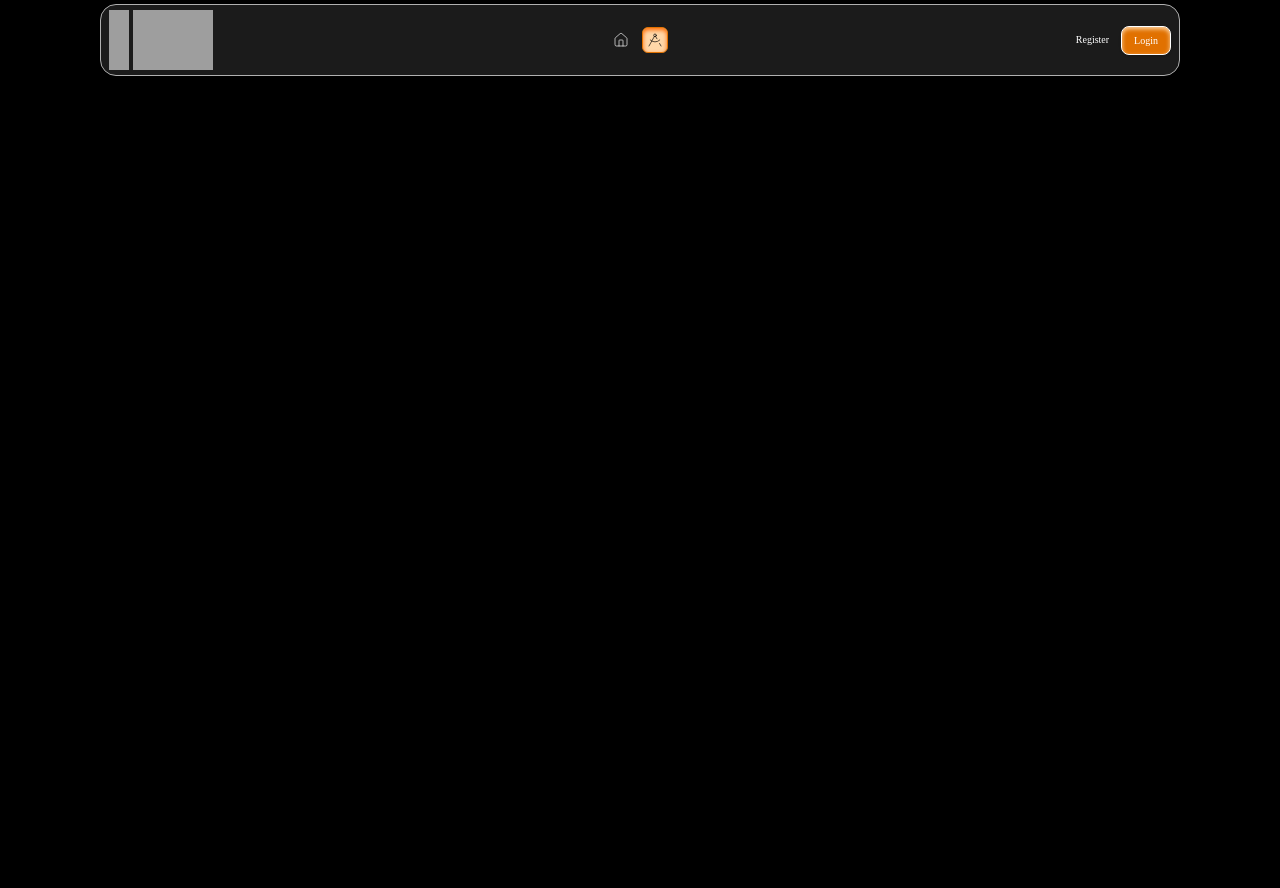
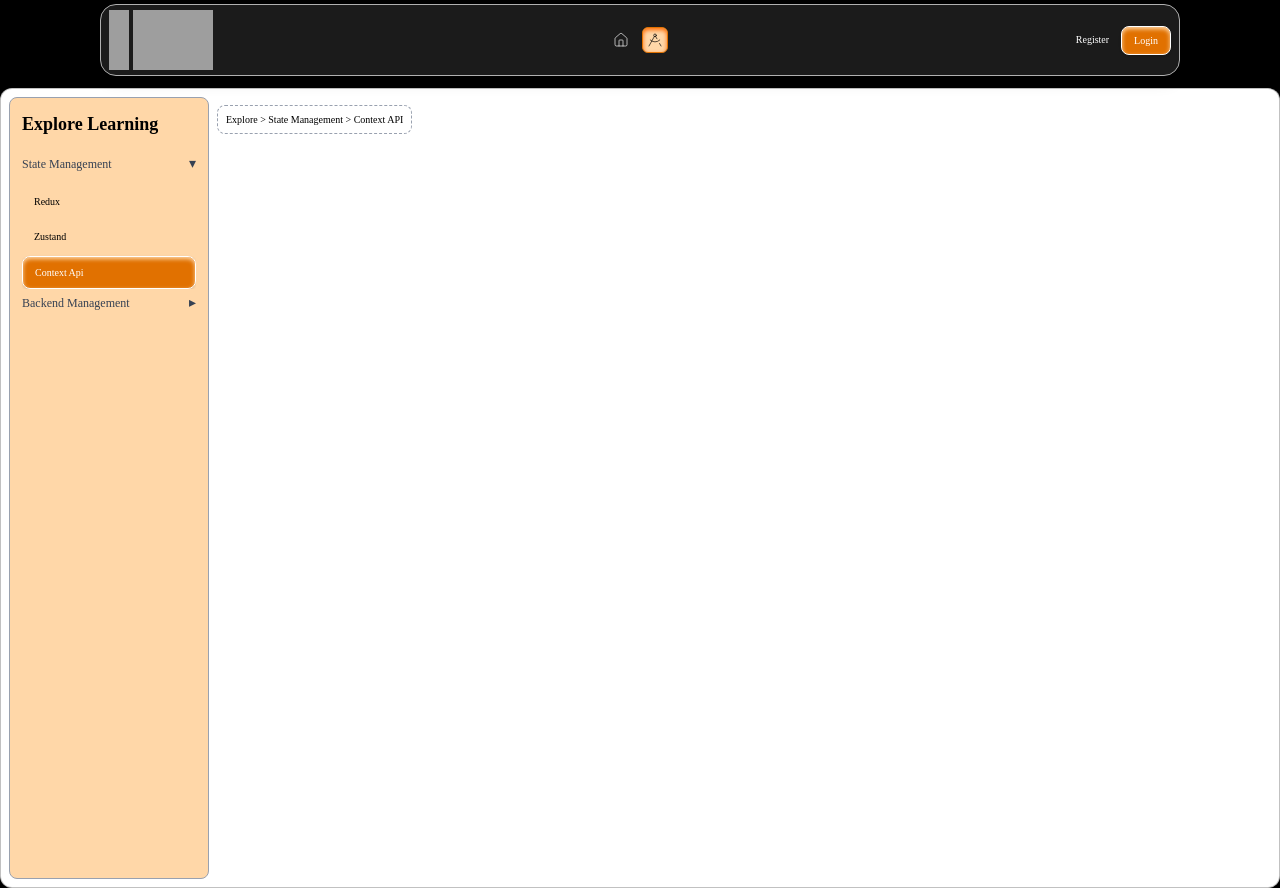
Before and after one commit to GauravShambharkar/DevCheats, a React (Vite) app: page /explore/stateManagement/contextapi in a window 1280 px wide. Before the commit this address had no page. Before the commit the page ends 800 px from the top, so only its background shows below. Built offline with nearby package versions, Linux system fonts and the light colour scheme; grey boxes are pictures that could not be loaded.

Commit message:
breadCrumbs

```diff
--- a/src/Components/Explore/ExploreTopics/ExploreTopics.tsx
+++ b/src/Components/Explore/ExploreTopics/ExploreTopics.tsx
@@ -1,6 +1,7 @@
 import { useParams } from "react-router-dom";
-import { Suspense, lazy } from "react";
+import { Suspense, lazy, useContext } from "react";
 import FallbackLoader from "@/Components/Loader/FallbackLoader";
+import { SideBarNavigationContext } from "@/Components/globalState/GlobalState";
 const Redux = lazy(() => import("../Redux/Redux"));
 const ContextAPI = lazy(() => import("@/Components/ContextAPI/ContextAPI"));
 const Multer_Cloudinary = lazy(
@@ -9,10 +10,17 @@ const Multer_Cloudinary = lazy(
 const Zustand = lazy(() => import("@/Components/Zustand/Zustand"));
 
 const ExploreTopics = () => {
-  const { id } = useParams();
+  const { id, category } = useParams();
+
+  const sideBarNavigation = useContext(SideBarNavigationContext);
+  const FilteredCategory = sideBarNavigation.find(
+    (item: any) =>
+      item.category.split(" ").join("").toLowerCase() ===
+      (category || "").toLowerCase()
+  )?.category;
 
   if (id === "redux") {
-    const breadCrumb: string = `> Redux`;
+    const breadCrumb: string = `> ${FilteredCategory} > Redux`;
 
     return (
       <Suspense fallback={<FallbackLoader />}>
@@ -21,7 +29,7 @@ const ExploreTopics = () => {
     );
   }
   if (id === "contextapi") {
-    const breadCrumb: string = `> Context API`;
+    const breadCrumb: string = `> ${FilteredCategory} > Context API`;
     return (
       <Suspense fallback={<FallbackLoader />}>
         <ContextAPI breadCrumb={breadCrumb} />
@@ -29,7 +37,7 @@ const ExploreTopics = () => {
     );
   }
   if (id === "zustand") {
-    const breadCrumb: string = `> Zustand`;
+    const breadCrumb: string = `> ${FilteredCategory} > Zustand`;
     return (
       <Suspense fallback={<FallbackLoader />}>
         <Zustand breadCrumb={breadCrumb} />{" "}
@@ -37,7 +45,7 @@ const ExploreTopics = () => {
     );
   }
   if (id === "multer&cloudinary") {
-    const breadCrumb: string = `> Multer & Cloudinary`;
+    const breadCrumb: string = `> ${FilteredCategory} > Multer & Cloudinary`;
     return (
       <Suspense fallback={<FallbackLoader />}>
         <Multer_Cloudinary breadCrumb={breadCrumb} />
--- a/src/Components/Navbar/Routing.tsx
+++ b/src/Components/Navbar/Routing.tsx
@@ -16,7 +16,8 @@ const Routing = () => {
           <Route path="/explore" element={<Explore />} />
 
           {/* Explore Dynamic Route */}
-          <Route path="/explore/:id" element={<Explore />} />
+          {/* <Route path="/explore/:id" element={<Explore />} /> */}
+          <Route path="/explore/:category/:id" element={<Explore />} />
         </Routes>
       </Suspense>
     </>
--- a/src/Components/globalState/GlobalState.tsx
+++ b/src/Components/globalState/GlobalState.tsx
@@ -7,19 +7,19 @@ const SideBarNavProvider = ({ children }: { children: ReactNode }) => {
     {
       category: "State Management",
       items: [
-        { id: "redux", label: "Redux", href: "/explore/redux" },
-        { id: "zustand", label: "Zustand", href: "/explore/zustand" },
-        { id: "contextapi", label: "Context Api", href: "/explore/contextapi" },
+        { id: "redux", label: "Redux", href: "/explore/stateManagement/redux" },
+        { id: "zustand", label: "Zustand", href: "/explore/stateManagement/zustand" },
+        { id: "contextapi", label: "Context Api", href: "/explore/stateManagement/contextapi" },
       ],
     },
     {
       category: "Backend Management",
       items: [
-        { id: "express", label: "Express", href: "/explore/express" },
+        { id: "express", label: "Express", href: "/explore/backendmanagement/express" },
         {
           id: "multer&cloudinary",
           label: "Multer & Cloudinary",
-          href: "/explore/multer&cloudinary",
+          href: "/explore/backendmanagement/multer&cloudinary",
         },
       ],
     },
```
Also changed, not shown: src/Components/BreadCrumbs/BreadCrumb.tsx (line endings or trailing spaces).
